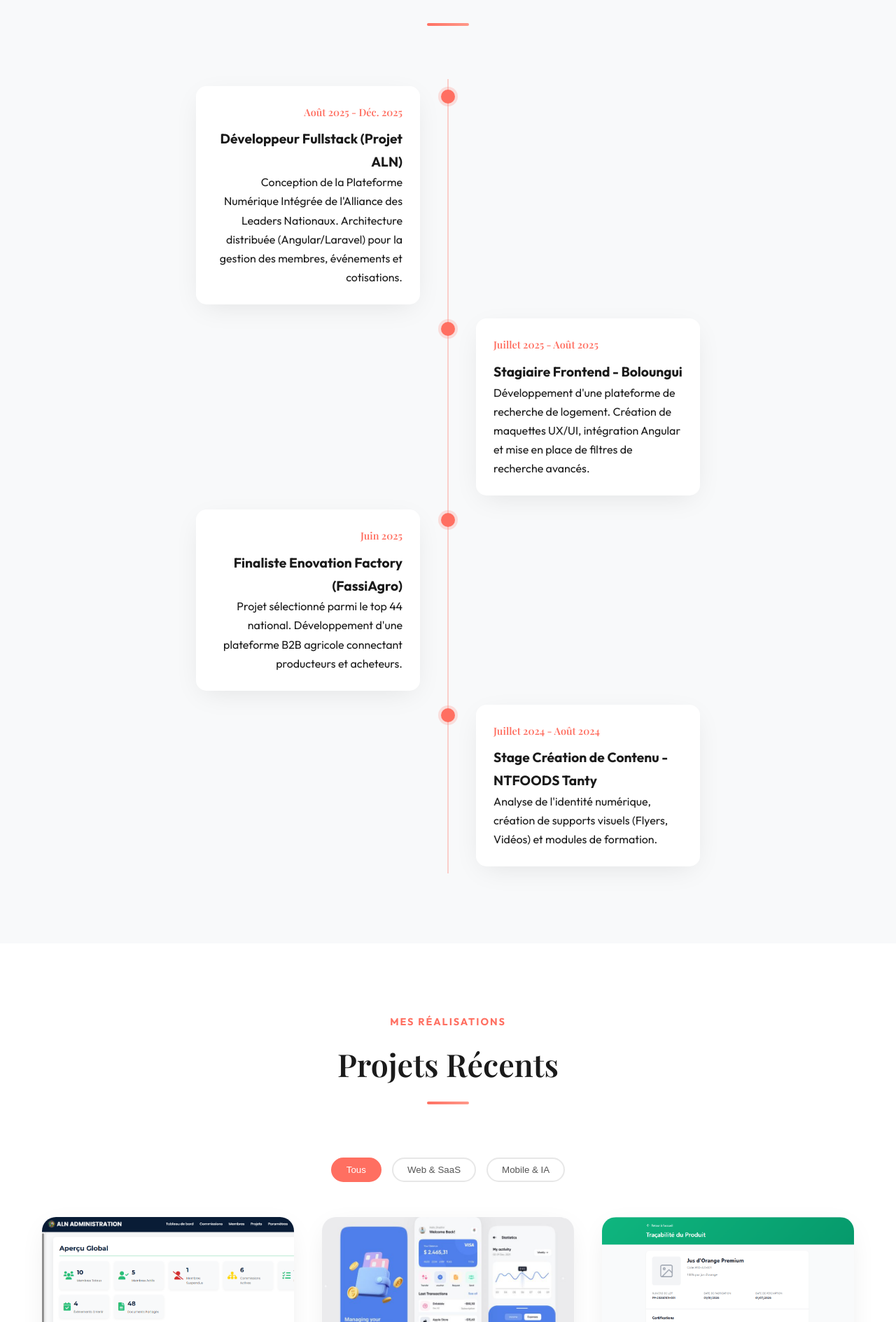
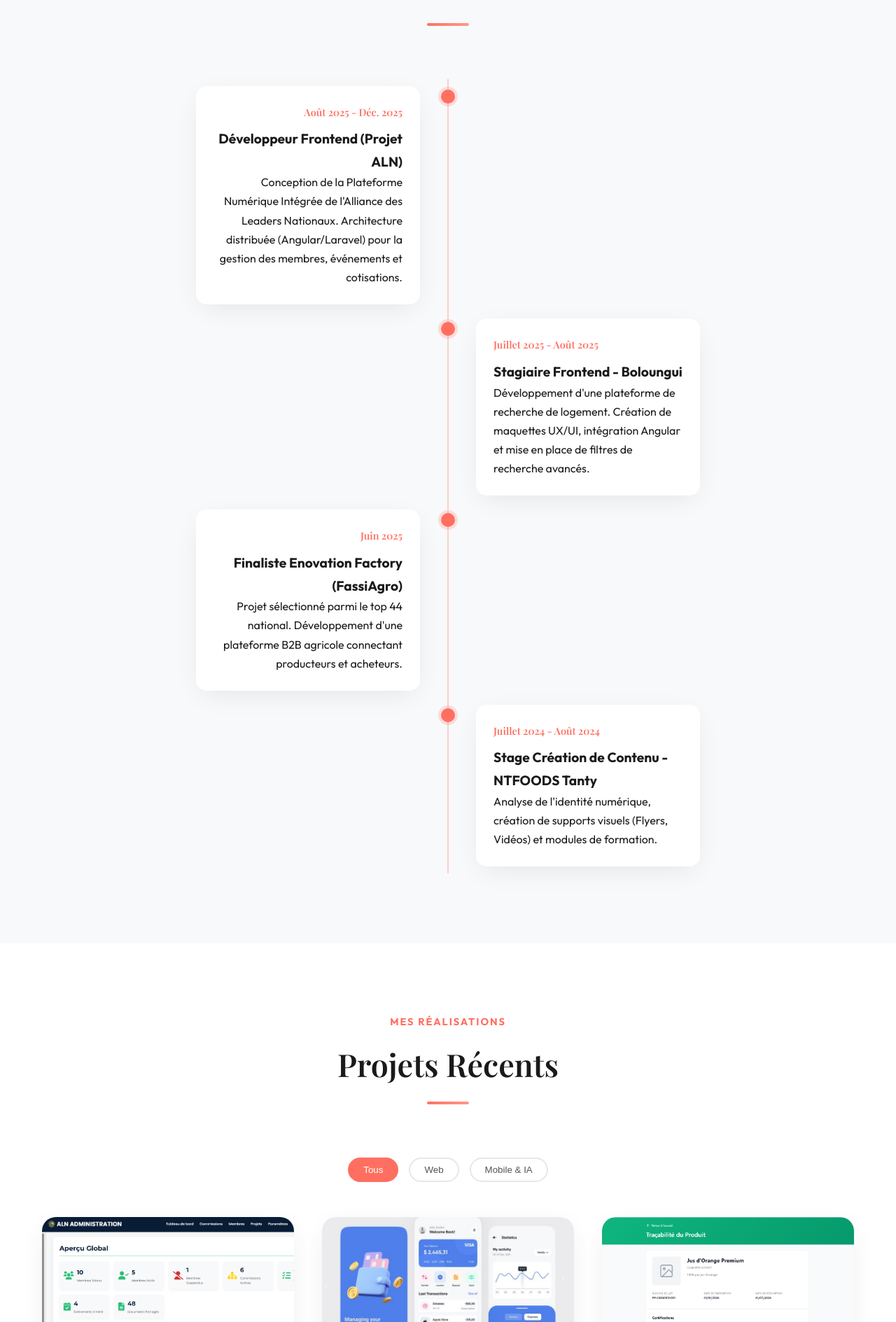
Before and after one commit to tientcheu01/tientcheuportfolio, a plain HTML site: page index.html in a window 1280 px wide. Shown: the part 2729-4618 px from the top of the page at 70% size. Drawn offline with nearby package versions, Linux system fonts and the light colour scheme; a web font is replaced by a local one.

Commit message:
Description claire des modifications

```diff
--- a/index.html
+++ b/index.html
@@ -174,7 +174,7 @@
                     <div class="timeline-dot"></div>
                     <div class="timeline-content">
                         <h4>Août 2025 - Déc. 2025</h4>
-                        <h3>Développeur Fullstack (Projet ALN)</h3>
+                        <h3>Développeur Frontend (Projet ALN)</h3>
                         <p>Conception de la Plateforme Numérique Intégrée de l'Alliance des Leaders Nationaux. Architecture distribuée (Angular/Laravel) pour la gestion des membres, événements et cotisations.</p>
                     </div>
                 </div>
@@ -219,7 +219,7 @@
 
             <div class="portfolio-filters">
                 <button class="filter-btn active" data-filter="all">Tous</button>
-                <button class="filter-btn" data-filter="web">Web & SaaS</button>
+                <button class="filter-btn" data-filter="web">Web</button>
                 <button class="filter-btn" data-filter="mobile">Mobile & IA</button>
             </div>
 
```
